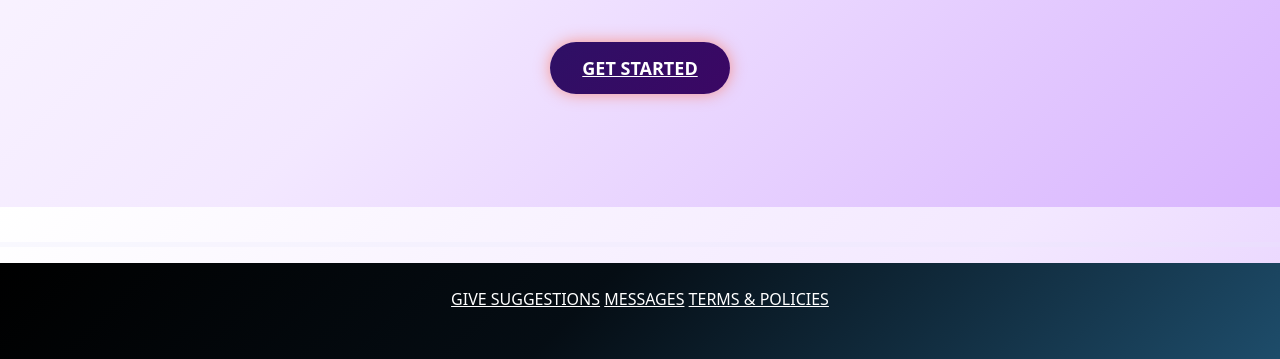
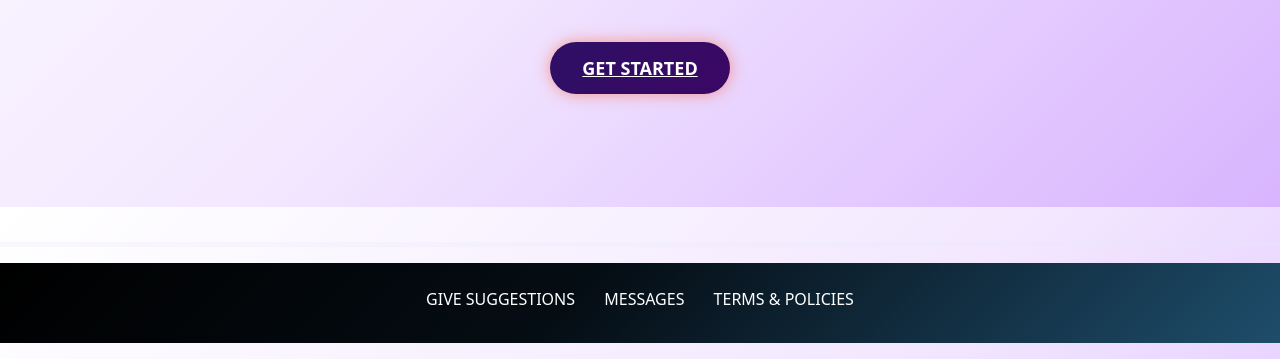
Before and after one commit to sandeep-16-sf/SFALXO, a plain HTML site: page index.html in a window 1280 px wide. Shown: the part 593-952 px from the top of the page. Drawn offline with nearby package versions, Linux system fonts and the light colour scheme.

```diff
--- a/index.html
+++ b/index.html
@@ -246,11 +246,15 @@ body, a, button {
       justify-content: center;
         align-items: center;
        text-align: center;
-       gap: 25px;
+
        display: flex;
   flex-direction: column;
      }
-
+ .talk-to-us a {
+  display: inline-block; /* Allows margin and padding to work on all 4 sides */
+  margin: 0 12.5px;      /* 12.5px left + 12.5px right = 25px space between links */
+  text-decoration: none;
+}
     a:link {
         color: #ffffff;
        transition: color 0.3s;
```
